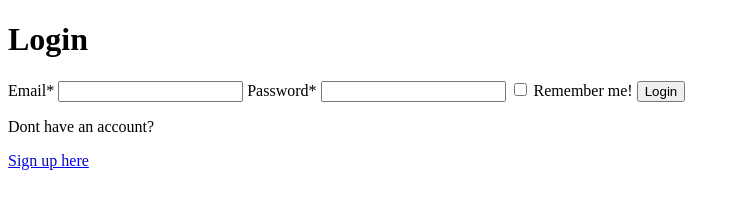
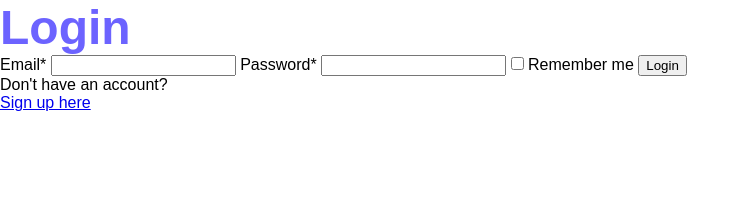
Before and after one commit to andzine/14.11.23, a plain HTML site: page 14.11.23/index.html in a window 1280 px wide. Shown: the whole page, without its empty margins (0-750 px from the left). Drawn offline with Linux system fonts and the light colour scheme.

Commit message:
css noformēšana un virsraksta sakārtošana

```diff
--- a/14.11.23/index.html
+++ b/14.11.23/index.html
@@ -4,21 +4,20 @@
     <meta charset="UTF-8">
     <meta name="viewport" content="width=device-width, initial-scale=1.0">
     <title>Log in</title>
-    <link rel="stylesheet" type="text/css" href="style.css" />
+    <link rel="stylesheet" href="style.css">
 </head>
 <body>
     <form>
-        <h1>Login</h1>
+        <h1 class="virsraksts">Login</h1>
         <label>Email*</label>
-        <input type="text">
+        <input type="text" >
         <label>Password*</label>
         <input type="text">
         <input type="checkbox">
-        <label>Remember me!</label>
+        <label>Remember me</label>
         <button>Login</button>
-        <p>Dont have an account?</p>
+        <p>Don't have an account?</p>
         <a href="#">Sign up here</a>
     </form>
-
 </body>
 </html>
--- a/14.11.23/style.css
+++ b/14.11.23/style.css
@@ -0,0 +1,14 @@
+*{
+    margin: 0;
+    box-sizing: border-box;
+}
+
+body {
+    font-family: Arial, Helvetica, sans-serif;
+}
+
+.virsraksts{
+    color: #6C63FF;
+    font-size: 48px;
+    font-weight: bold;
+}
```
